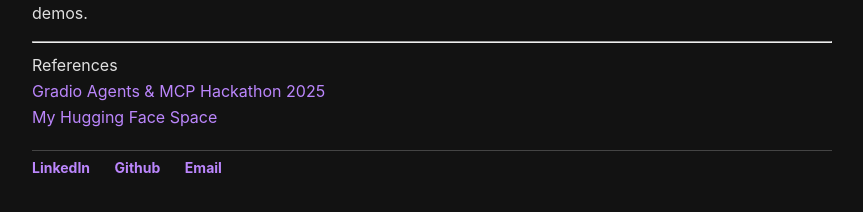
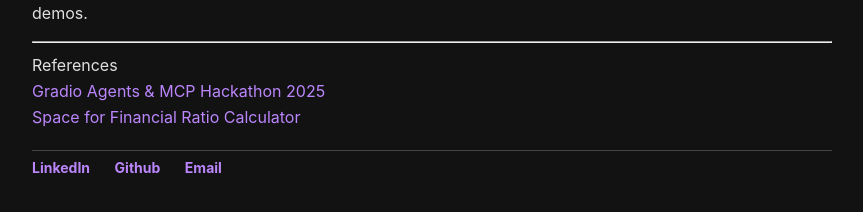
Before and after one commit to sean-sj-jung/sean-sj-jung.github.io, a Jekyll site: the page built from _posts/2025-06-09-SSEMCP.md, in a window 1280 px wide. Shown: the part 318-530 px from the top of the page, without its empty margins (208-1071 px from the left). Built offline with Jekyll 4.4.1, drawn with Linux system fonts in a browser that asks for light colours; nearby versions of some CDN libraries.

Commit message:
update sse

```diff
--- a/_posts/2025-06-09-SSEMCP.md
+++ b/_posts/2025-06-09-SSEMCP.md
@@ -16,4 +16,4 @@ The calculator covers profitability, growth, operating efficiency, liquidity, an
 
 References
 [Gradio Agents & MCP Hackathon 2025](https://huggingface.co/Agents-MCP-Hackathon)
-[My Hugging Face Space](https://huggingface.co/spaces/Agents-MCP-Hackathon/FinancialRatioCalculator)
+[Space for Financial Ratio Calculator](https://huggingface.co/spaces/Agents-MCP-Hackathon/FinancialRatioCalculator)
```
